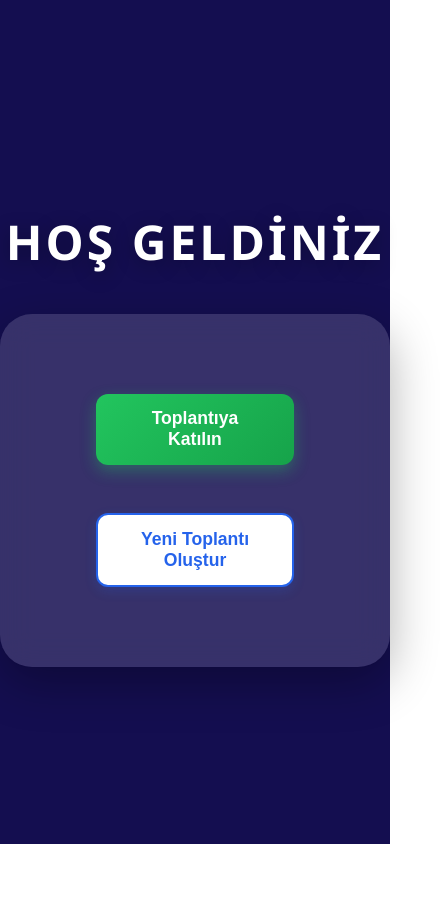
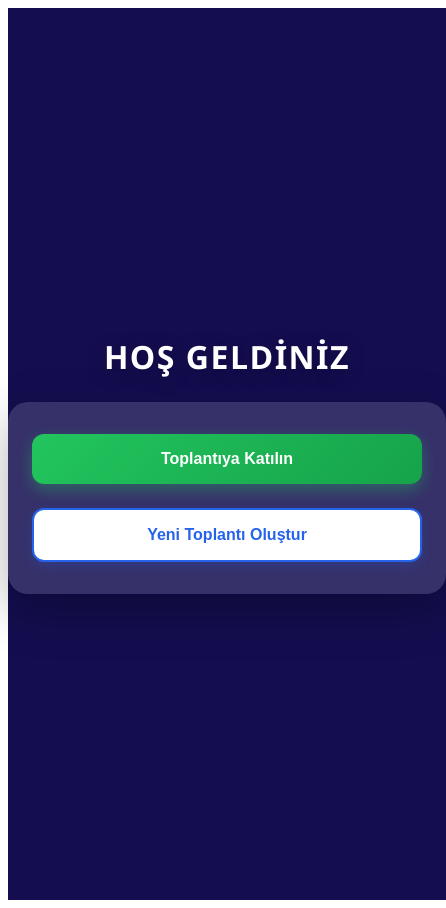
Before and after one commit to MehmetCanCaliskan1/video_call_project, a React (Vite) app in the folder frontend/: page / in a window 390 px wide. Shown: the whole page, 446 px wide, since content can reach past the window. Before the commit the page ends 844 px from the top, so only its background shows below. Built offline with nearby package versions, Linux system fonts and the light colour scheme.

Commit message:
mobil için ekleme

```diff
--- a/frontend/src/home.css
+++ b/frontend/src/home.css
@@ -65,3 +65,36 @@
   transform: translateY(-2px) scale(1.1);
   box-shadow: 0 8px 20px rgba(37, 99, 235, 0.45);
 }
+@media (max-width: 768px) {
+  .container {
+    position: relative; /* fixed yerine */
+    padding: 1.5rem;
+  }
+
+  .title {
+    font-size: 2rem;
+    margin-bottom: 1.5rem;
+    letter-spacing: 1.5px;
+    text-align: center;
+  }
+
+  .buttonContainer {
+    width: 100%;
+    padding: 2rem 1.5rem;
+    gap: 1.5rem;
+    border-radius: 20px;
+  }
+
+  .primaryBtn,
+  .secondaryBtn {
+    width: 100%;
+    font-size: 1rem;
+    padding: 1rem;
+  }
+
+  /* Mobilde hover scale'e gerek yok */
+  .primaryBtn:hover,
+  .secondaryBtn:hover {
+    transform: none;
+  }
+}
```
